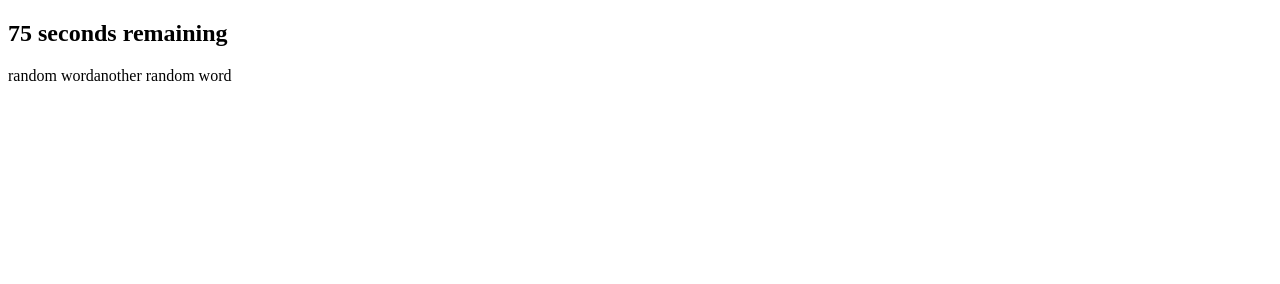
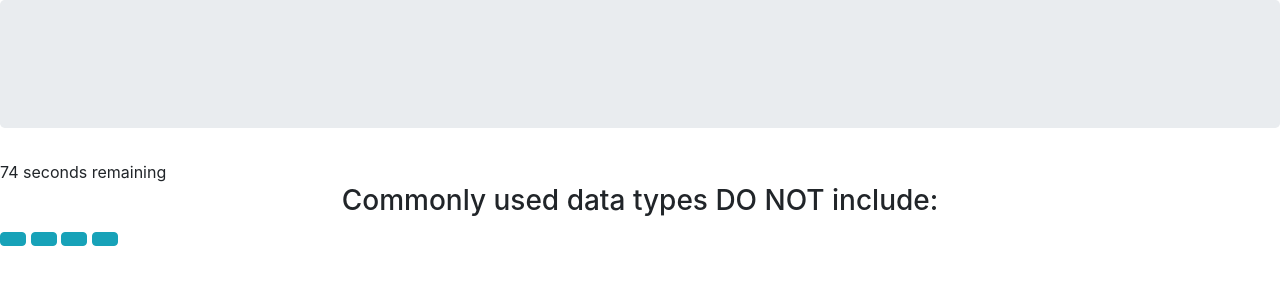
Before and after one commit to dropcat13/codequiz, a plain HTML site: page index.html in a window 1280 px wide. Both pictures are taken after a click on the button "Start Quiz". Drawn offline with nearby package versions, Linux system fonts and the light colour scheme.

Commit message:
displays a question

```diff
--- a/index.html
+++ b/index.html
@@ -6,16 +6,20 @@
         <meta http-equiv="X-UA-Compatible" content="ie=edge">
         <title>Code quiz</title>
         <link rel="stylesheet" href="./style.css" />
+        <link rel="stylesheet" href="https://maxcdn.bootstrapcdn.com/bootstrap/4.0.0/css/bootstrap.min.css">
     </head>
     <body>
-        <div id="openQuiz">
+        <div class="jumbotron" id="openQuiz">
             <h1 id="codequiz">Code Quiz</h1>
-            <button id="startquiz" type="button">Start Quiz</button>
+            <button type="button" class="btn btn-info" id="startquiz">Start Quiz</button>
         </div>
-        <div id="corner"></div>
-        <div id="quiz">
+        <div id="time"></div>
+        <div id="quiz"></div>
             <h3 id="quiztitle"></h3>
-            <ul id="answers"></ul>
+            <button type="button" class="btn btn-info" id="buttonOne"></button>
+            <button type="button" class="btn btn-info" id="buttonTwo"></button>
+            <button type="button" class="btn btn-info" id="buttonThree"></button>
+            <button type="button" class="btn btn-info" id="buttonFour"></button>
           </div>
         <script src="./script.js"></script>
         <script src="./questions.js"></script>
--- a/script.js
+++ b/script.js
@@ -1,13 +1,13 @@
 var startQuiz = document.querySelector("#startquiz");
 var openQuiz = document.querySelector("#openQuiz");
-// var quiz = document.querySelector("#quiz");
 var corner = document.querySelector("#corner");
 var bodyEl = document.createElement("ul");
-var timerEl = document.createElement("h2");
+var timerEl = document.querySelector("#time");
 var secondsDisplay;
-var totalSeconds;
+var totalSeconds = 0;
 var timer;
-var userScore
+var userScore = 0;
+var userName;
 
 
 startQuiz.addEventListener("click", start);
@@ -25,40 +25,83 @@ function removeStartinginfo(){
   quizheading.remove();
 }
 
-
 function startTimer() {
  totalSeconds = questions.length * 15;
  console.log (questions.length);
   var timeInterval = setInterval(function() {
+    totalSeconds--;
     timerEl.textContent = totalSeconds + " seconds remaining";
-    totalSeconds--;
+
     console.log ("im doing something")
         if (totalSeconds < 10) {
           timerEl = "0" + totalSeconds;
           } else {
             timerEl = totalSeconds;
           }
-        if (timeInterval === 0) {
+        if (totalSeconds === 0) {
           alert("Time's up!")
-          return
+          clearInterval(timeInterval);
         }
-
   }, 1000);
-  corner.append(timerEl);
+}
 
 
-}
-
 function startQuestions(){
-  var question = document.createElement("h2");
-  question = "random word";
-    quiz.append(question);
-  var options = document.createElement("button");
-  options = "another random word";
-  quiz.append(options);
+  for (i=0; i<questions.length; i++){
+    console.log (i);
+    question = questions[i].title;
+    quiztitle.append(question);
+    document.getElementById("quiztitle").style.textAlign = "center";
+    for (j=0; j<questions.choices.length; j++){
+    var btn = document.createElement("BUTTON");
+    btn.innerHTML = questions[i].choices[j];
+    document.body.appendChild(btn);
+    }
+  }
+//   var question = document.createElement("h2");
+//   question = questions[0].title;
+//   quiztitle.append(question);
+//   document.getElementById("quiztitle").style.textAlign = "center";
+//   var optionOne = document.createElement("button");
+//   optionOne = questions[0].choices[0];
+//   buttonOne.append(optionOne);
+//   document.getElementById("quiz").style.textAlign = "center";
+//   var optionTwo = document.createElement("button");
+//   optionTwo = questions[0].choices[1];
+//   buttonTwo.append(optionTwo);
+//   document.getElementById("answers").style.textAlign = "center";
+//   var optionThree = document.createElement("button");
+//   optionThree = questions[0].choices[2];
+//   buttonThree.append(optionThree);
+//   document.getElementById("answers").style.textAlign = "center";
+//   var optionFour = document.createElement("button");
+//   optionFour = questions[0].choices[3];
+//   buttonFour.append(optionFour);
+//   document.getElementById("answers").style.textAlign = "center";
 }
 
 // quiz function
+function quizScore(){
+  // .addEventListener("click", start);
+  if (choices === answer){
+    userScore++
+  } else {
+    timerEl - 10
+  }
+}
 // registers click and if user guesses correctly increments userScore by 1
 
 // if user guesses incorrectly it subtracts 10 seconds from the timer.
+
+// at the end of the game, there is an option to enter your name and score as a high score
+document.getElementById("quiz").style.textAlign = "center";
+
+
+// function saves userscore to local storage
+// creates a do you want to save your highscore button
+// on that click
+var highScore = localStorage.getItem("highScore");
+localStorage.setItem ("highScore", highScore);
+localStorage.setItem("userName", userName);
+
+// when game is played again userscore and name is still stored when they finish the next time.
```
